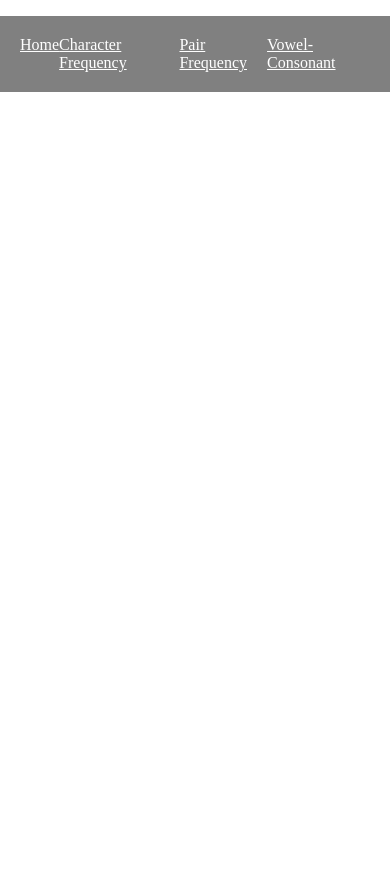
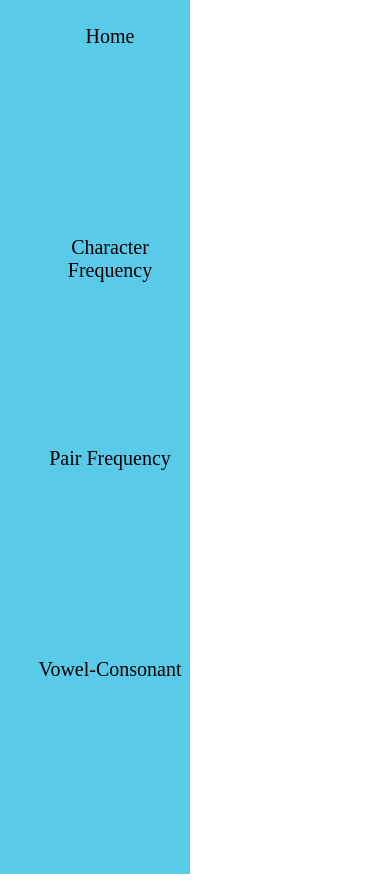
Before and after one commit to SKR301/text-analyzer, a React Native app: screen / in a window 390 px wide. Before the commit the page ends 844 px from the top, so only its background shows below. Built offline with nearby package versions, Linux system fonts and the light colour scheme.

Commit message:
added navbar UI #13

```diff
--- a/App.js
+++ b/App.js
@@ -21,11 +21,11 @@ class App extends Component {
         return (
             <Router>
                 <div>
-                    <ul className='container'>
-                        <li><Link className='link'  to={{ pathname: '/home', data: {sendFileData: this.getFileData} }}>Home</Link></li>
-                        <li><Link className='link'  to={{ pathname: '/charFrequency', data: {fileData: this.state.fileData} }}>Character Frequency</Link></li>
-                        <li><Link className='link' to={{ pathname: '/pairFrequency', data: {fileData: this.state.fileData} }}>Pair Frequency</Link></li>
-                        <li><Link className='link' to={{ pathname: '/vowelVSconsonant', data: {fileData: this.state.fileData} }}>Vowel-Consonant</Link></li>
+                    <ul className='navbarContainer'>
+                        <li className='nav-link'><Link className='link-text'  to={{ pathname: '/home', data: {sendFileData: this.getFileData} }}>Home</Link></li>
+                        <li className='nav-link'><Link className='link-text'  to={{ pathname: '/charFrequency', data: {fileData: this.state.fileData} }}>Character Frequency</Link></li>
+                        <li className='nav-link'><Link className='link-text' to={{ pathname: '/pairFrequency', data: {fileData: this.state.fileData} }}>Pair Frequency</Link></li>
+                        <li className='nav-link'><Link className='link-text' to={{ pathname: '/vowelVSconsonant', data: {fileData: this.state.fileData} }}>Vowel-Consonant</Link></li>
                     </ul>
                 </div>
                 <Switch>
--- a/css/navbar.css
+++ b/css/navbar.css
@@ -1,11 +1,33 @@
-.container{
+.navbarContainer{
     display: flex;
-    justify-content:space-around;
-    list-style-type:none;
-    background-color: grey;
+    flex-direction: column;
+    list-style-type: none;
+    background-color: #59CBE8;
     padding: 20px;
+    margin-top: -10px;
+    width: 150px;
+    height: 100vh;
+
+    float: left;
 }
 
-.link{
-    color: white;
+.nav-link{
+    margin: 15px;
+    height: 100%;
+    width: 100%;
+    text-align: center;
+    top: 50%;
+    transition: 0.5s;
 }
+.nav-link:hover{
+    background-color: #ffffff;
+    border-radius: 10px;
+    cursor: pointer;
+}
+
+.link-text{
+    color: #000000;
+    font-size: 20px;
+    text-decoration: none;
+    margin-top: 100px;
+}
--- /dev/null
+++ b/css/selectFile.css
@@ -0,0 +1,4 @@
+.selectFileBtn{
+    background-color: black;
+    display: inline-block;
+}
--- a/pages/home.js
+++ b/pages/home.js
@@ -1,5 +1,6 @@
 import React, { Component } from 'react';
 import SelectFile from '../components/selectFile';
+import '../css/selectFile.css';
 
 class Home extends Component {
     constructor(props) {
@@ -20,7 +21,7 @@ class Home extends Component {
 
     render = () => {
         return (
-            <div>
+            <div className = 'selectFileBtn'>
                 <SelectFile sendFileData={this.getFileData}/>
                 <p>{this.state.fileData}</p>
             </div>
```
